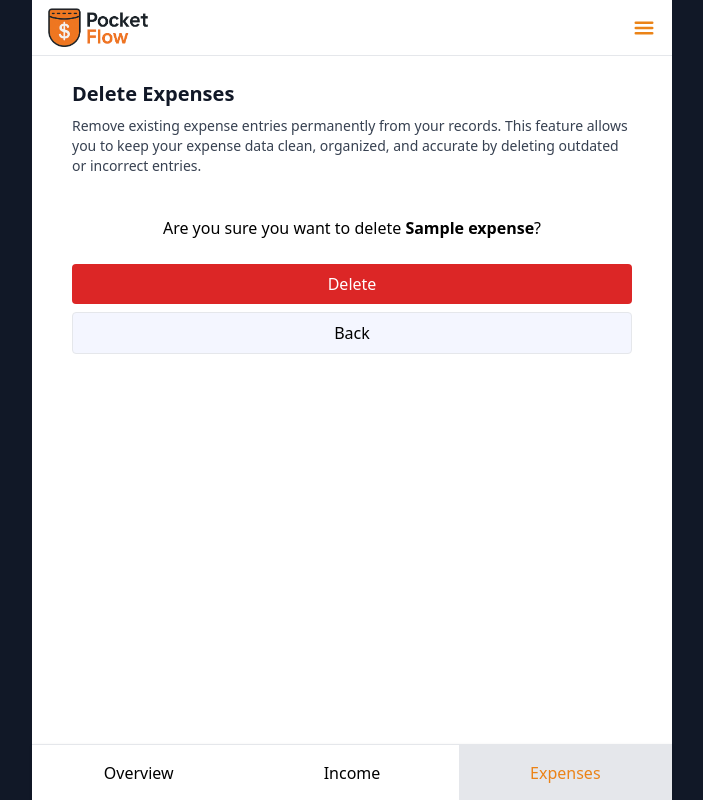
After one commit to josh1506/pocketflow, a Django app: page /expenses/delete/00000000-0000-0000-0000-000000000001/ in a window 1280 px wide. The commit adds this page. Shown: the whole page, without its empty margins (288-991 px from the left). Run offline with Django 5.2, Linux system fonts and the light colour scheme; tables that the repository leaves empty hold one stand-in row (values such as "Sample post"); style sheets or scripts are compiled from the project's sources; some libraries are stand-ins or nearby versions.

Commit message:
Add Expenses Delete Functionality and UI/UX Improvements

```diff
--- a/app/expenses/templates/expenses/create.html
+++ b/app/expenses/templates/expenses/create.html
@@ -23,7 +23,7 @@
                 Cancel
             </a>
             <button
-                    class="bg-primary px-4 py-2 rounded w-1/2 border hover:bg-primaryHover duration-300"
+                    class="bg-primary px-4 py-2 rounded w-1/2 border hover:bg-primaryHover duration-300 text-white"
                     type="submit"
             >
                 Create
--- /dev/null
+++ b/app/expenses/templates/expenses/delete.html
@@ -0,0 +1,32 @@
+{% extends 'base.html' %}
+
+{% block title %}Expenses Delete{% endblock %}
+
+{% block content %}
+<form method="post">
+    <div class="py-4 px-10">
+        <div class="sm:flex-auto mb-8">
+            <h1 class="text-xl font-semibold text-gray-900">Delete Expenses</h1>
+            <p class="mt-2 text-sm text-gray-700">
+                Remove existing expense entries permanently from your records. This feature allows you to keep your
+                expense data clean, organized, and accurate by deleting outdated or incorrect entries.
+            </p>
+        </div>
+        <div class="flex mt-10 gap-4 justify-center">
+            <p>Are you sure you want to delete <span class="font-bold">{{ expenses.title }}</span>?</p>
+        </div>
+        <div class="flex flex-col gap-2 mt-6">
+            <button type="submit"
+                    class="w-full bg-danger hover:bg-dangerHover px-4 py-2 text-white rounded duration-300 text-center">
+                Delete
+            </button>
+            <a href="{% url 'expenses:details' expense_id=expenses.id %}"
+               class="w-full bg-secondary hover:bg-secondaryHover px-4 py-2 rounded duration-300 border text-center"
+            >
+                Back
+            </a>
+        </div>
+    </div>
+    {% csrf_token %}
+</form>
+{% endblock %}
--- a/app/expenses/templates/expenses/details.html
+++ b/app/expenses/templates/expenses/details.html
@@ -14,7 +14,7 @@
     </div>
     <div class="flex flex-col mt-10 gap-4 relative">
         <div class="absolute top-0 right-[-10px]">
-            <a href="#" class="text-danger hover:text-dangerHover duration-300">
+            <a href="{% url 'expenses:delete' expense_id=expenses.id %}" class="text-danger hover:text-dangerHover duration-300">
                 <svg xmlns="http://www.w3.org/2000/svg" fill="none" viewBox="0 0 24 24" stroke-width="2" width="35"
                      stroke="currentColor" class="size-6">
                     <path stroke-linecap="round" stroke-linejoin="round"
--- a/app/expenses/urls.py
+++ b/app/expenses/urls.py
@@ -1,6 +1,6 @@
 from django.urls import path
 
-from .views import ExpensesListView, ExpensesCreateView, ExpensesDetailView, ExpensesUpdateView
+from .views import ExpensesListView, ExpensesCreateView, ExpensesDetailView, ExpensesUpdateView, ExpensesDeleteView
 
 app_name = "expenses"
 
@@ -9,4 +9,5 @@ urlpatterns = [
     path('create/', ExpensesCreateView.as_view(), name='create'),
     path('details/<str:expense_id>/', ExpensesDetailView.as_view(), name='details'),
     path('update/<str:expense_id>/', ExpensesUpdateView.as_view(), name='update'),
+    path('delete/<str:expense_id>/', ExpensesDeleteView.as_view(), name='delete'),
 ]
--- a/app/expenses/views.py
+++ b/app/expenses/views.py
@@ -37,4 +37,13 @@ class ExpensesUpdateView(UpdateView):
     template_name = "expenses/update.html"
     context_object_name = "expenses"
     pk_url_kwarg = "expense_id"
+    def get_success_url(self):
+        return reverse_lazy("expenses:details", kwargs={"expense_id": self.object.id})
+
+
+class ExpensesDeleteView(DeleteView):
+    model = Expenses
+    template_name = "expenses/delete.html"
+    context_object_name = "expenses"
+    pk_url_kwarg = "expense_id"
     success_url = reverse_lazy("expenses:list")
```
